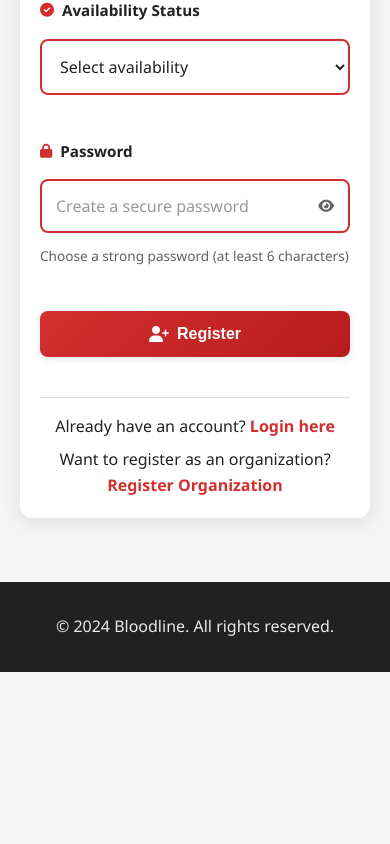
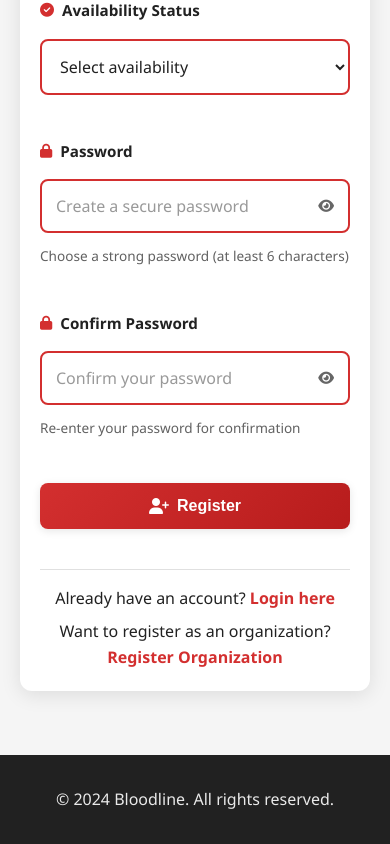
Before and after one commit to krishofficia/krish-adhikari-bloodline, a React (Vite) app in the folder frontend-react/: page /register in a window 390 px wide. Shown: the part 1181-2025 px from the top of the page. Before the commit the page ends 1853 px from the top, so only its background shows below. Built offline with nearby package versions, Linux system fonts and the light colour scheme.

Commit message:
Fix DonorDashboard mobile nav and add password confirmation

```diff
--- a/frontend-react/src/pages/DonorDashboard.jsx
+++ b/frontend-react/src/pages/DonorDashboard.jsx
@@ -1,6 +1,7 @@
-import React, { useState, useEffect } from 'react'
-import { Link, useNavigate } from 'react-router-dom'
+import React, { useState, useEffect, useRef } from 'react'
+import { Link, useNavigate, useLocation } from 'react-router-dom'
 import { apiFetch } from '../api'
+import Navigation from '../components/Navigation'
 import ChangePassword from '../components/ChangePassword'
 import '../components/ChangePasswordButton.css'
 
@@ -429,26 +430,22 @@ function DonorDashboard() {
   return (
     <div>
       {/* Navigation Bar */}
-      <nav className="navbar">
-        <div className="container">
-          <div className="nav-brand">
-            <i className="fas fa-heartbeat"></i>
-            <span>Bloodline</span>
-          </div>
-          <ul className="nav-menu">
-            <li><a href="#home">Home</a></li>
-            <li>
-              <button onClick={handleLogout} className="logout-link" style={{ background: 'none', border: 'none', cursor: 'pointer' }}>
-                <i className="fas fa-sign-out-alt"></i>
-                Logout
-              </button>
-            </li>
-          </ul>
-          <div className="hamburger">
-            <i className="fas fa-bars"></i>
-          </div>
-        </div>
-      </nav>
+      <Navigation
+        navItems={[
+          { to: '/login', label: 'Logout', onClick: handleLogout }
+        ]}
+        activeLink={location.pathname}
+        customNavItems={[
+          <button
+            onClick={() => setShowChangePassword(true)}
+            className="change-password-link"
+            style={{ background: 'none', border: 'none', cursor: 'pointer', color: '#d32f2f', padding: '0.5rem 1rem', fontWeight: '500' }}
+          >
+            <i className="fas fa-key"></i>
+            Change Password
+          </button>
+        ]}
+      />
 
       {/* Dashboard Section */}
       <section className="dashboard-section">
--- a/frontend-react/src/pages/OrgRegister.jsx
+++ b/frontend-react/src/pages/OrgRegister.jsx
@@ -105,12 +105,14 @@ function OrgRegister() {
     panNumber: '',
     address: '',
     password: '',
+    confirmPassword: '',
     panCardImage: null
   })
   const [error, setError] = useState('')
   const [success, setSuccess] = useState('')
   const [loading, setLoading] = useState(false)
   const [showPassword, setShowPassword] = useState(false)
+  const [showConfirmPassword, setShowConfirmPassword] = useState(false)
 
   // Inject custom CSS styles
   React.useEffect(() => {
@@ -155,7 +157,7 @@ function OrgRegister() {
     try {
       // Validate form data
       if (!formData.organizationName || !formData.email || !formData.password ||
-          !formData.phone || !formData.address || !formData.licenseNumber ||
+          !formData.confirmPassword || !formData.phone || !formData.address || !formData.licenseNumber ||
           !formData.panNumber || !formData.panCardImage) {
         setError('Please fill all required fields')
         setLoading(false)
@@ -166,6 +168,13 @@ function OrgRegister() {
       const emailRegex = /^[^\s@]+@[^\s@]+\.[^\s@]+$/
       if (!emailRegex.test(formData.email)) {
         setError('Please enter a valid email address')
+        setLoading(false)
+        return
+      }
+
+      // Validate password match
+      if (formData.password !== formData.confirmPassword) {
+        setError('Passwords do not match')
         setLoading(false)
         return
       }
@@ -190,7 +199,8 @@ function OrgRegister() {
           licenseNumber: formData.licenseNumber,
           panNumber: formData.panNumber,
           panCardImage: formData.panCardImage,
-          password: formData.password
+          password: formData.password,
+          confirmPassword: formData.confirmPassword
         })
       })
 
@@ -411,6 +421,35 @@ function OrgRegister() {
                 </small>
               </div>
 
+              <div className="form-group">
+                <label htmlFor="confirmPassword">
+                  <i className="fas fa-lock"></i>
+                  Confirm Password
+                </label>
+                <div className="password-input-container">
+                  <input
+                    type={showConfirmPassword ? "text" : "password"}
+                    id="confirmPassword"
+                    name="confirmPassword"
+                    required
+                    placeholder="Confirm your password"
+                    value={formData.confirmPassword}
+                    onChange={handleChange}
+                  />
+                  <button
+                    type="button"
+                    className="password-toggle-btn"
+                    onClick={() => setShowConfirmPassword(!showConfirmPassword)}
+                    aria-label={showConfirmPassword ? "Hide password" : "Show password"}
+                  >
+                    <i className={showConfirmPassword ? "fas fa-eye-slash" : "fas fa-eye"}></i>
+                  </button>
+                </div>
+                <small style={{color: 'var(--text-light)', fontSize: '0.85rem', marginTop: '0.25rem', display: 'block'}}>
+                  Re-enter your password for confirmation
+                </small>
+              </div>
+
               {error && (
                 <div className="error-message show">
                   {error}
--- a/frontend-react/src/pages/Register.jsx
+++ b/frontend-react/src/pages/Register.jsx
@@ -99,12 +99,14 @@ function Register() {
     bloodGroup: '',
     location: '',
     availability: '',
-    password: ''
+    password: '',
+    confirmPassword: ''
   })
   const [error, setError] = useState('')
   const [success, setSuccess] = useState('')
   const [loading, setLoading] = useState(false)
   const [showPassword, setShowPassword] = useState(false)
+  const [showConfirmPassword, setShowConfirmPassword] = useState(false)
 
   // Inject custom CSS styles
   React.useEffect(() => {
@@ -134,7 +136,7 @@ function Register() {
     try {
       // Validate form data
       if (!formData.fullName || !formData.email || !formData.password ||
-          !formData.phone || !formData.bloodGroup || !formData.location || !formData.availability) {
+          !formData.confirmPassword || !formData.phone || !formData.bloodGroup || !formData.location || !formData.availability) {
         setError('Please fill all required fields')
         setLoading(false)
         return
@@ -144,6 +146,13 @@ function Register() {
       const emailRegex = /^[^\s@]+@[^\s@]+\.[^\s@]+$/
       if (!emailRegex.test(formData.email)) {
         setError('Please enter a valid email address')
+        setLoading(false)
+        return
+      }
+
+      // Validate password match
+      if (formData.password !== formData.confirmPassword) {
+        setError('Passwords do not match')
         setLoading(false)
         return
       }
@@ -166,7 +175,8 @@ function Register() {
           bloodGroup: formData.bloodGroup,
           location: formData.location,
           availability: formData.availability,
-          password: formData.password
+          password: formData.password,
+          confirmPassword: formData.confirmPassword
         })
       })
 
@@ -369,6 +379,35 @@ function Register() {
                 </small>
               </div>
 
+              <div className="form-group">
+                <label htmlFor="confirmPassword">
+                  <i className="fas fa-lock"></i>
+                  Confirm Password
+                </label>
+                <div className="password-input-container">
+                  <input
+                    type={showConfirmPassword ? "text" : "password"}
+                    id="confirmPassword"
+                    name="confirmPassword"
+                    required
+                    placeholder="Confirm your password"
+                    value={formData.confirmPassword}
+                    onChange={handleChange}
+                  />
+                  <button
+                    type="button"
+                    className="password-toggle-btn"
+                    onClick={() => setShowConfirmPassword(!showConfirmPassword)}
+                    aria-label={showConfirmPassword ? "Hide password" : "Show password"}
+                  >
+                    <i className={showConfirmPassword ? "fas fa-eye-slash" : "fas fa-eye"}></i>
+                  </button>
+                </div>
+                <small style={{color: 'var(--text-light)', fontSize: '0.85rem', marginTop: '0.25rem', display: 'block'}}>
+                  Re-enter your password for confirmation
+                </small>
+              </div>
+
               {error && (
                 <div className="error-message show">
                   {error}
```
